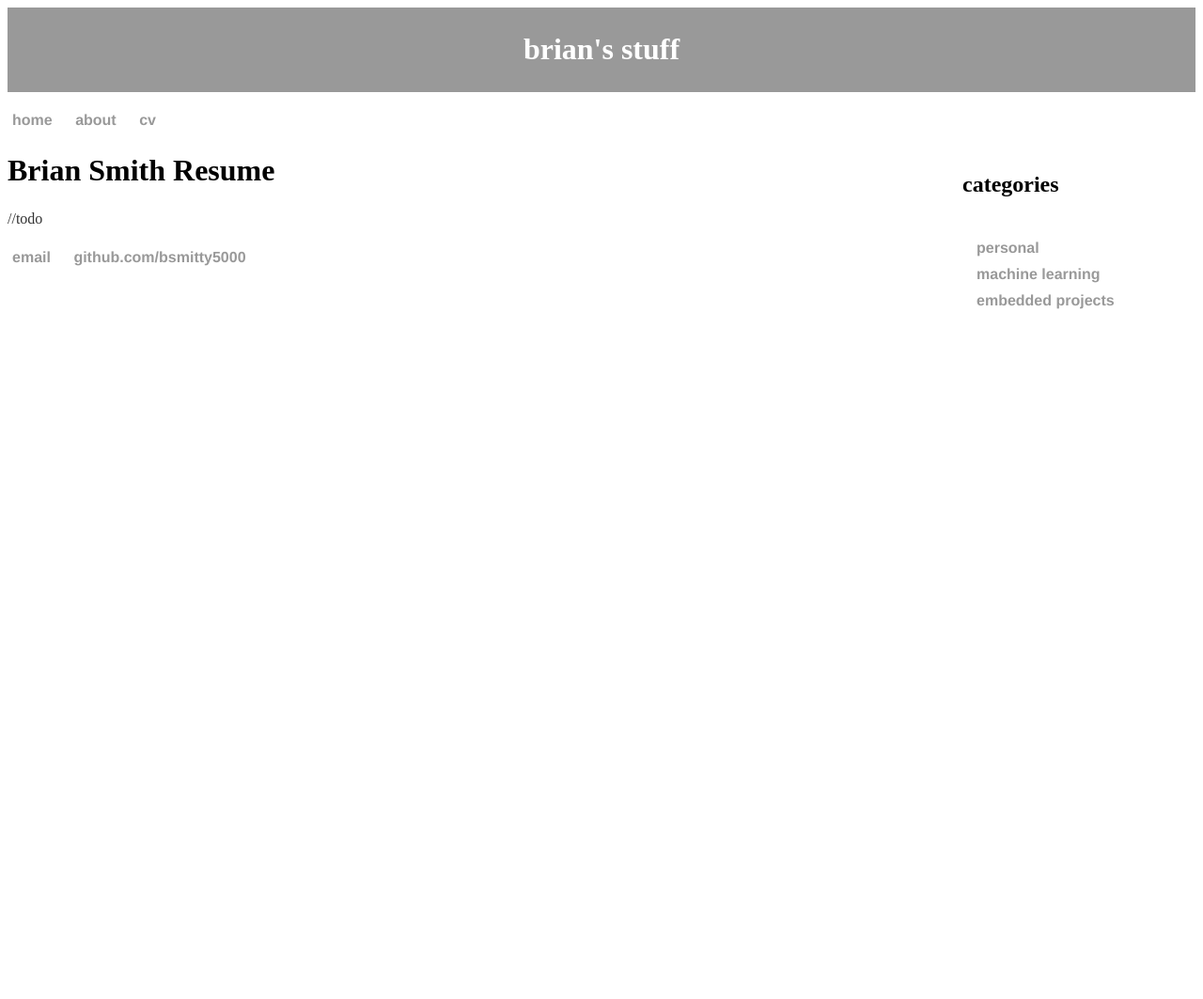
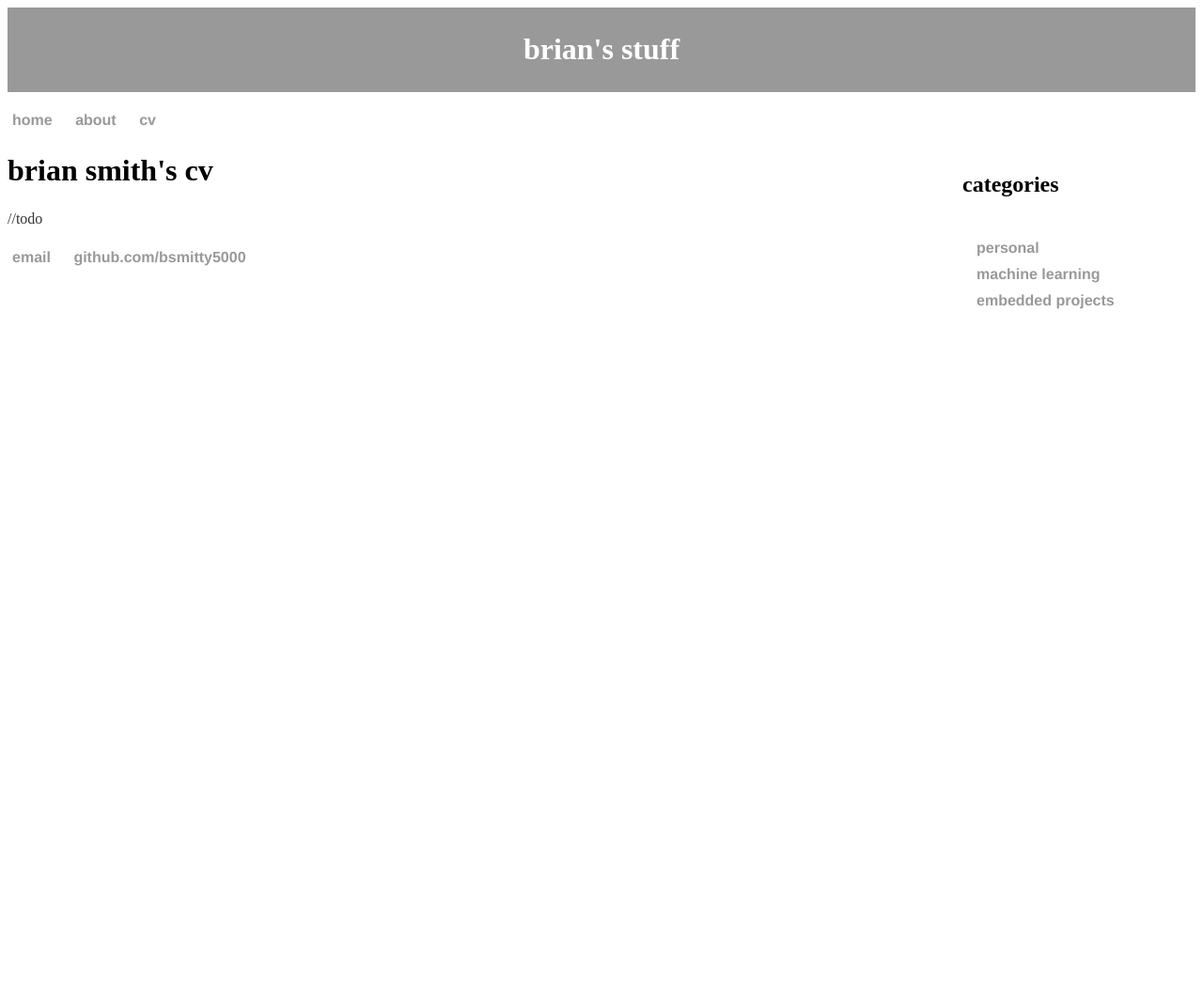
Before and after one commit to bsmitty5000/bsmitty5000.github.io, a Jekyll site: the page built from cv/index.html, in a window 1280 px wide. Shown: the whole page at 94% size. Built offline with Jekyll 4.4.1, drawn with Linux system fonts in a browser that asks for light colours.

Commit message:
Update index.html

```diff
--- a/cv/index.html
+++ b/cv/index.html
@@ -1,8 +1,8 @@
 ---
 layout: default
-title: Brian Smith Resume
+title: brian smith Resume
 ---
 <div class="blurb">
-	<h1>Brian Smith Resume</h1>
+	<h1>brian smith's cv</h1>
 	<p>//todo</p>
 </div><!-- /.blurb -->
```
